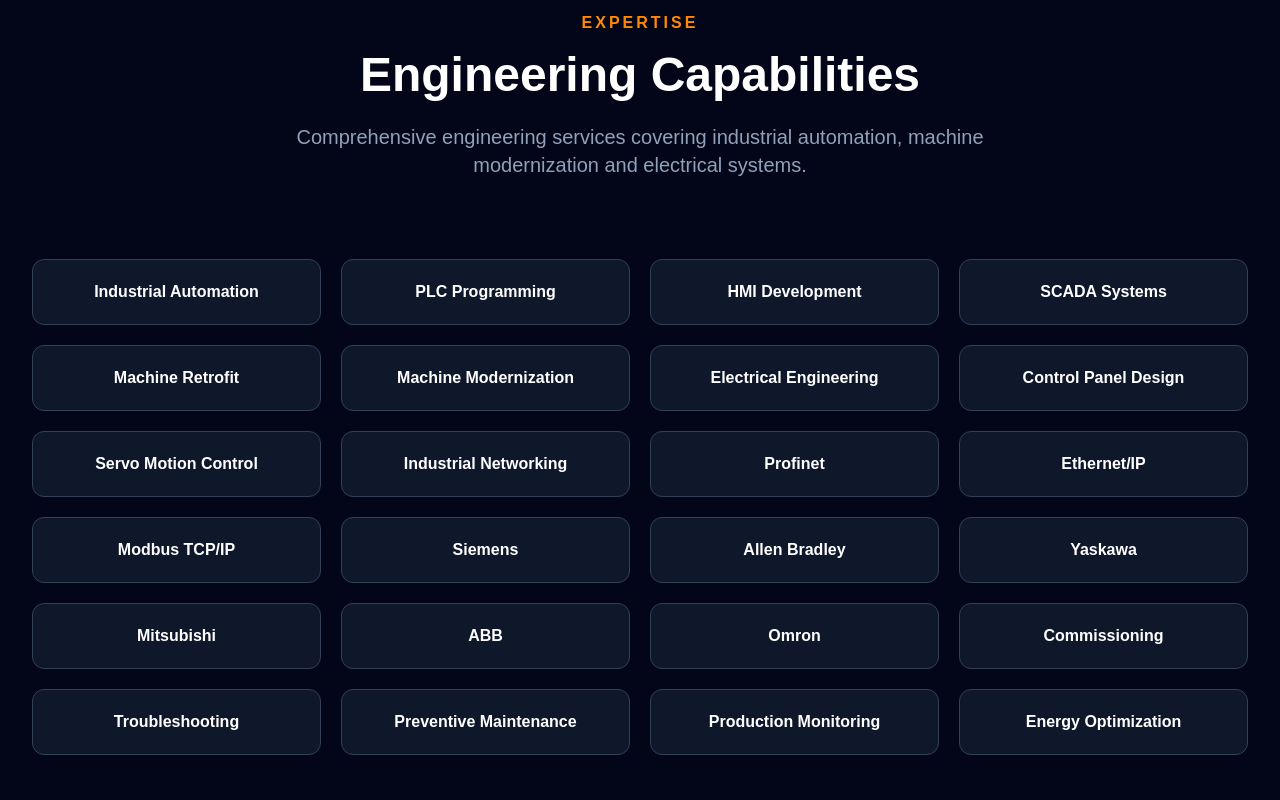
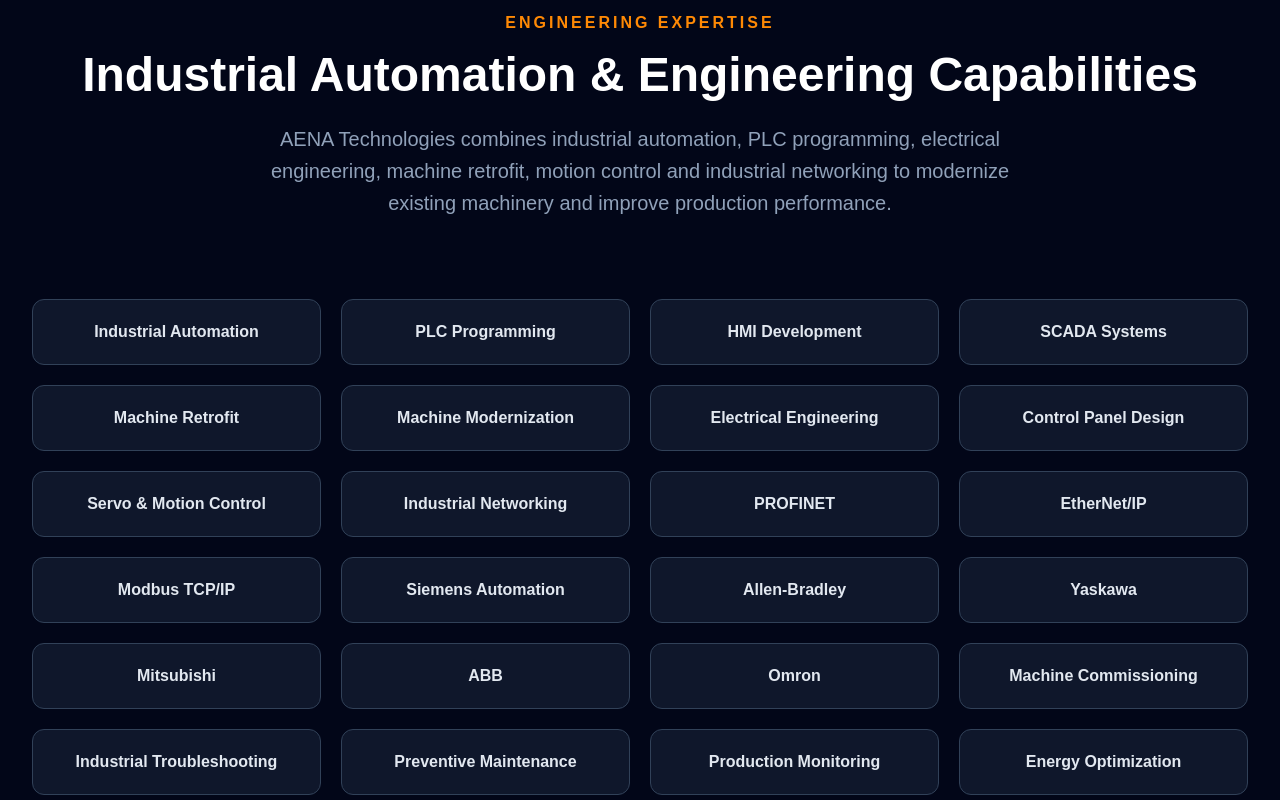
Before and after one commit to ilmaz0/aena-technologies, a Next.js app: page / in a window 1280 px wide. Shown: the part 6020-6820 px from the top of the page. Built offline with nearby package versions, Linux system fonts and the light colour scheme.

Commit message:
add capabilities

```diff
--- a/components/Home/Capabilities.tsx
+++ b/components/Home/Capabilities.tsx
@@ -8,19 +8,19 @@
     "Machine Modernization",
     "Electrical Engineering",
     "Control Panel Design",
-    "Servo Motion Control",
+    "Servo & Motion Control",
     "Industrial Networking",
-    "Profinet",
-    "Ethernet/IP",
+    "PROFINET",
+    "EtherNet/IP",
     "Modbus TCP/IP",
-    "Siemens",
-    "Allen Bradley",
+    "Siemens Automation",
+    "Allen-Bradley",
     "Yaskawa",
     "Mitsubishi",
     "ABB",
     "Omron",
-    "Commissioning",
-    "Troubleshooting",
+    "Machine Commissioning",
+    "Industrial Troubleshooting",
     "Preventive Maintenance",
     "Production Monitoring",
     "Energy Optimization",
@@ -28,32 +28,51 @@
 
   return (
     <section className="bg-slate-950 py-28 text-white">
-
       <div className="mx-auto max-w-7xl px-8">
 
+        {/* HEADER */}
         <div className="text-center">
 
-          <span className="text-orange-400 uppercase tracking-[3px] font-semibold">
-            Expertise
+          <span className="font-semibold uppercase tracking-[3px] text-orange-400">
+            Engineering Expertise
           </span>
 
           <h2 className="mt-4 text-5xl font-bold">
-            Engineering Capabilities
+            Industrial Automation & Engineering Capabilities
           </h2>
 
-          <p className="mx-auto mt-6 max-w-3xl text-xl text-slate-400">
-            Comprehensive engineering services covering industrial automation,
-            machine modernization and electrical systems.
+          <p className="mx-auto mt-6 max-w-3xl text-xl leading-8 text-slate-400">
+            AENA Technologies combines industrial automation, PLC programming,
+            electrical engineering, machine retrofit, motion control and
+            industrial networking to modernize existing machinery and improve
+            production performance.
           </p>
 
         </div>
 
+        {/* CAPABILITIES GRID */}
         <div className="mt-20 grid grid-cols-2 gap-5 md:grid-cols-3 lg:grid-cols-4">
 
           {skills.map((skill) => (
             <div
               key={skill}
-              className="rounded-xl border border-slate-700 bg-slate-900 px-6 py-5 text-center font-semibold transition hover:border-orange-500 hover:bg-slate-800"
+              className="
+                rounded-xl
+                border
+                border-slate-700
+                bg-slate-900
+                px-6
+                py-5
+                text-center
+                font-semibold
+                text-slate-200
+                transition
+                duration-300
+                hover:-translate-y-1
+                hover:border-orange-500
+                hover:bg-slate-800
+                hover:text-white
+              "
             >
               {skill}
             </div>
@@ -62,7 +81,6 @@
         </div>
 
       </div>
-
     </section>
   );
 }
```
